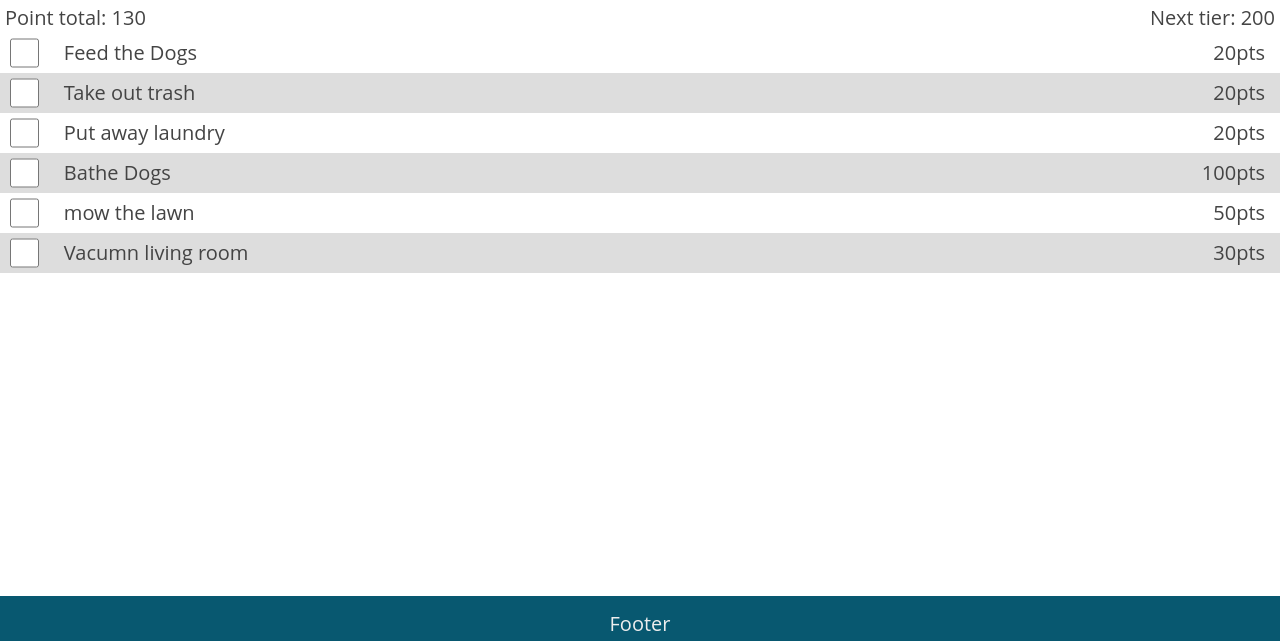
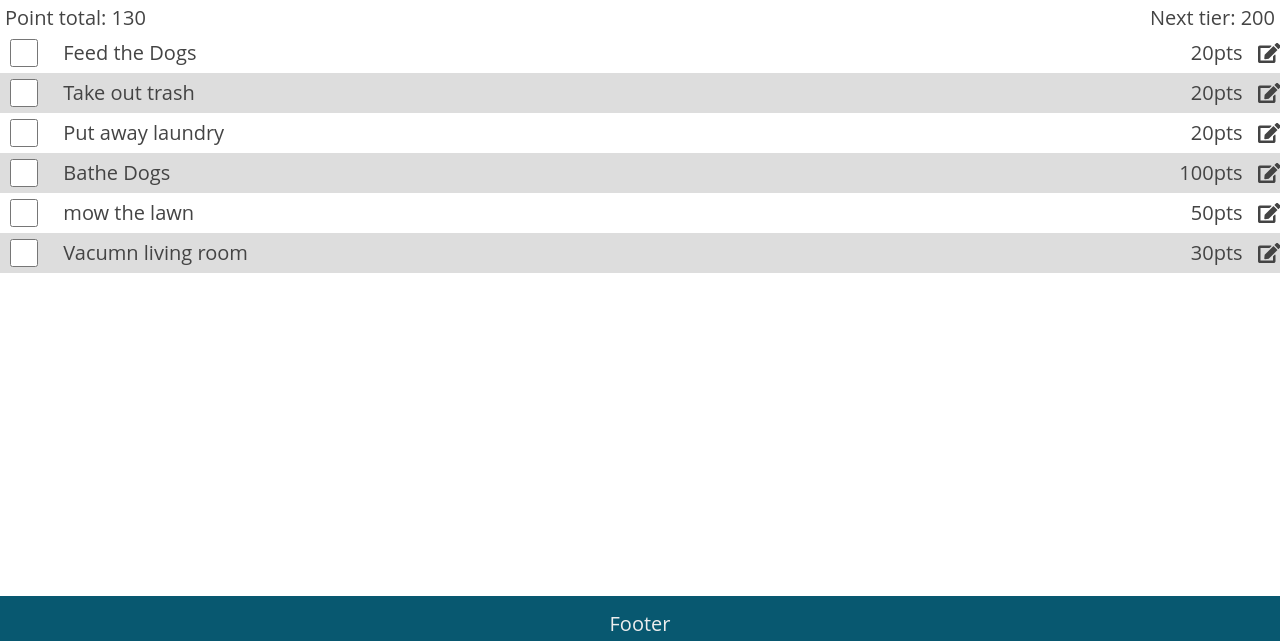
Before and after one commit to bmckenna1982/my-family, a React app: page /tasks in a window 1280 px wide. Shown: the part 159-800 px from the top of the page. Built offline with nearby package versions, Linux system fonts and the light colour scheme.

Commit message:
adding editTask

```diff
--- a/src/Components/app/App.js
+++ b/src/Components/app/App.js
@@ -57,7 +57,9 @@ class App extends Component {
         }
       ],
       date: moment([]),
-      navOpen: false
+      navOpen: false,
+      showModal: false,
+      selectedTaskIndex: null,
     }
   }
 
@@ -161,6 +163,14 @@ class App extends Component {
     })
   }
 
+  openEdit = (click) => {
+    console.log('clicked edit', click.props)
+    this.setState({
+      showModal: true,
+      selectedTaskIndex: click.props.index
+    })
+  }
+
   render() {
     const contextValue = {
       events: this.state.events,
@@ -168,11 +178,14 @@ class App extends Component {
       lists: this.state.lists,
       date: this.state.date,
       navOpen: this.state.navOpen,
+      showModal: this.state.showModal,
+      selectedTaskIndex: this.state.selectedTaskIndex,
       addEvent: this.addEvent,
       addTask: this.addTask,
       toggleListOpen: this.toggleListOpen,
       addToList: this.addToList,
       addReward: this.addReward,
+      openEdit: this.openEdit
     }
 
     return (
--- a/src/Components/context/appContext.js
+++ b/src/Components/context/appContext.js
@@ -6,11 +6,14 @@ const AppContext = React.createContext({
   date: null,
   navOpen: '',
   error: null,
+  showModal: false,
+  selectedTaskIndex: null,
   addEvent: () => { },
   addTask: () => { },
   toggleListOpen: () => { },
   addToList: () => { },
-  addReward: () => { }
+  addReward: () => { },
+  openEdit: () => { }
 })
 
 export default AppContext
--- /dev/null
+++ b/src/Components/editTaskModal/editTaskModal.js
@@ -0,0 +1,14 @@
+import React, { Component } from 'react'
+
+class EditTaskModal extends Component {
+  render() {
+    if(!this.props.show) {
+      return null
+    }
+    return (
+      <div className='modal' >I'm a {this.props.taskIndex}</div>
+    )
+  }
+}
+
+export default EditTaskModal
--- a/src/Components/task/task.css
+++ b/src/Components/task/task.css
@@ -2,6 +2,7 @@
   padding: 5px 0;
   display: flex;
   width: 100%;
+  align-items: center;
 }
 
 .task:nth-child(even) {
@@ -16,3 +17,7 @@
   text-align: left;
   /* margin: auto; */
 }
+
+.edit-icon {
+  vertical-align: middle;
+}
--- a/src/Components/task/task.js
+++ b/src/Components/task/task.js
@@ -1,8 +1,20 @@
 import React, { Component } from "react"
 import TaskCheck from "../taskCheck/taskCheck";
+import AppContext from '../context/appContext'
+
 import './task.css'
 
+import { FontAwesomeIcon } from '@fortawesome/react-fontawesome'
+import { faEdit } from '@fortawesome/free-solid-svg-icons'
+
+
 class Task extends Component {
+  state = {
+    showModal: false
+  }
+
+  static contextType = AppContext
+
   render() {
     return (
       <div className='task'>
@@ -12,6 +24,7 @@ class Task extends Component {
           {/* <div className='due-date'>Due: TODAY</div> */}
           <div className='point-value'>{this.props.points}pts</div>
         </div>
+        <FontAwesomeIcon icon={faEdit} className='edit-icon' onClick={() => this.context.openEdit(this)} />
       </div>
     )
   }
--- a/src/Components/tasksPage/tasksPage.js
+++ b/src/Components/tasksPage/tasksPage.js
@@ -3,8 +3,11 @@ import Header from '../header/header'
 import Task from '../task/task'
 import AppContext from '../context/appContext'
 import AddItemLink from '../addItemLink/addItemLink'
+import PointsBar from '../pointsBar/pointsBar'
+import EditTaskModal from '../editTaskModal/editTaskModal'
+
 import './tasksPage.css'
-import PointsBar from '../pointsBar/pointsBar'
+
 
 class TasksPage extends Component {
   static contextType = AppContext
@@ -17,12 +20,15 @@ class TasksPage extends Component {
         <PointsBar />
         <div className='tasks-list'>
           <div className='tasks-container'>
-            {this.context.tasks.map(task => (
-              <Task key={task.title} title={task.title} points={task.points} checked='task.checked' />
+            {this.context.tasks.map((task, index) => (
+              <Task key={task.title} title={task.title} points={task.points} checked='task.checked' index={index} />
             ))
             }
+
           </div>
         </div>
+        {console.log('this.context', this.context)}
+        <EditTaskModal show={this.context.showModal} taskIndex={this.context.selectedTaskIndex} />
       </div>
     )
   }
```
